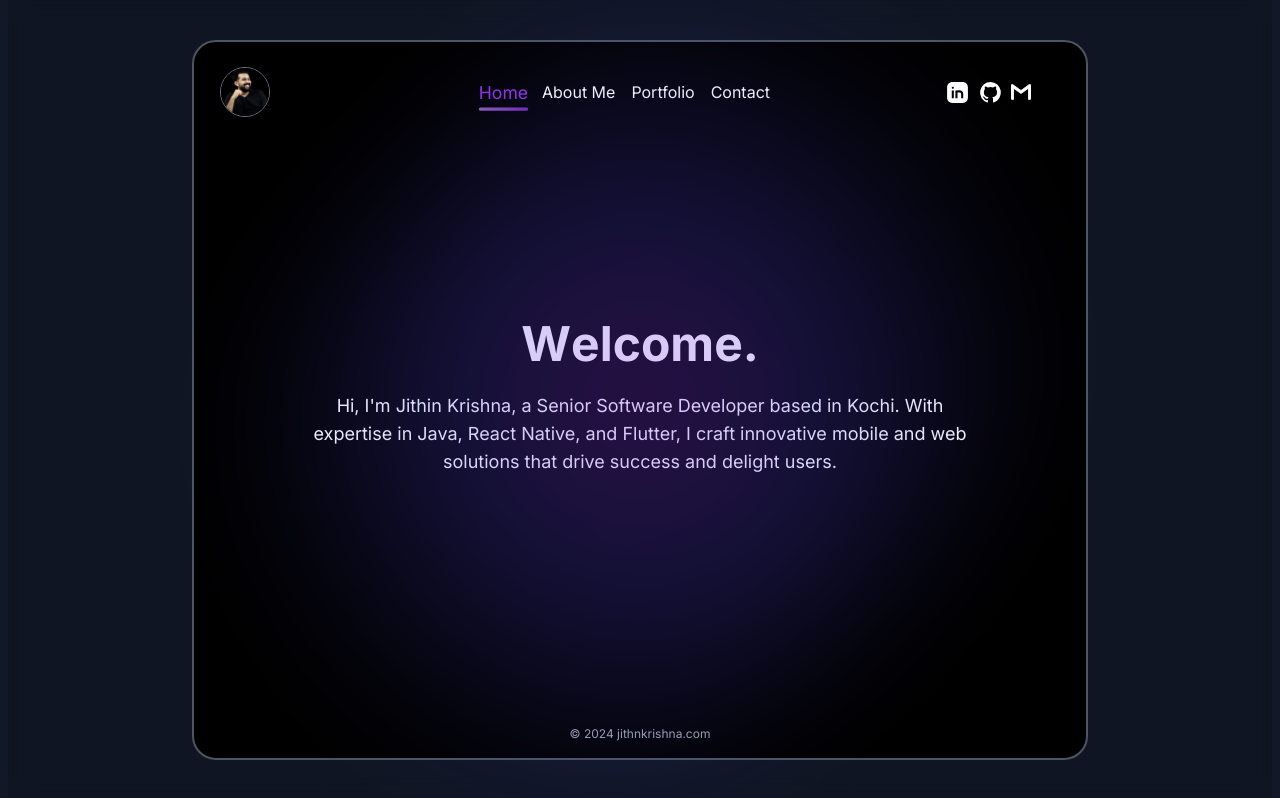
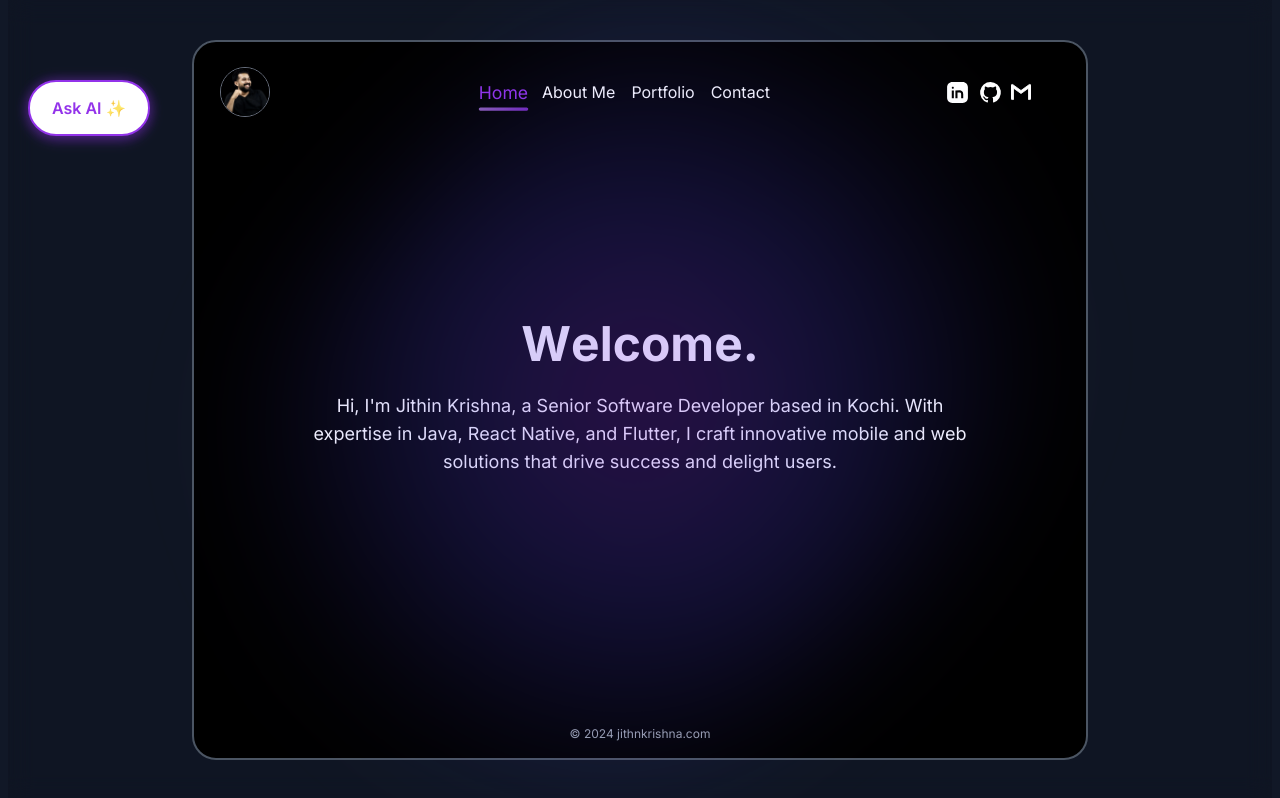
Before and after one commit to Jithinkrishnapu/portfolio, a Next.js app: page / in a window 1280 px wide. Shown: the top 798 px of the page. Built offline with nearby package versions, Linux system fonts and the light colour scheme.

Commit message:
feat: add Floating AI button with draggable functionality and animations

```diff
--- a/app/component/FlipCard.tsx
+++ b/app/component/FlipCard.tsx
@@ -7,6 +7,7 @@ import ContactForm from '../pages/ContactForm';
 import Cards from './Card';
 import AnimatedTextCharacter from './AnimationTextCharector';
 import Navbar from './NavBar';
+import FloatingAIButton from './FloatingAIButton';
 
 // Define FlipCard props interface
 interface FlipCardProps {
@@ -181,6 +182,9 @@ const FlipCard: React.FC<FlipCardProps> = () => {
       <SectionContent />
       <SectionContent />
     </ReactCardFlip>
+
+    <FloatingAIButton />
+
     <div className="blob-background" />
     </div>
   );
--- /dev/null
+++ b/app/component/FloatingAIButton.tsx
@@ -0,0 +1,61 @@
+"use client";
+import { useState, useRef, useEffect } from "react";
+
+export default function FloatingAIButton() {
+  const buttonRef = useRef<HTMLDivElement>(null);
+  const [position, setPosition] = useState({ x: 20, y: 80 }); // default bottom-right
+  const [dragging, setDragging] = useState(false);
+  const [offset, setOffset] = useState({ x: 0, y: 0 });
+
+  const handlePointerDown = (e: any) => {
+    setDragging(true);
+    const rect = buttonRef.current?.getBoundingClientRect();
+    setOffset({
+      x: e.clientX - (rect?.left || 0),
+      y: e.clientY - (rect?.top || 0),
+    });
+  };
+
+  const handlePointerMove = (e: any) => {
+    if (!dragging) return;
+    setPosition({
+      x: e.clientX - offset.x,
+      y: e.clientY - offset.y,
+    });
+  };
+
+  const handlePointerUp = () => setDragging(false);
+
+  useEffect(() => {
+    window.addEventListener("pointermove", handlePointerMove);
+    window.addEventListener("pointerup", handlePointerUp);
+    return () => {
+      window.removeEventListener("pointermove", handlePointerMove);
+      window.removeEventListener("pointerup", handlePointerUp);
+    };
+  });
+
+  return (
+    <div
+      ref={buttonRef}
+      onPointerDown={handlePointerDown}
+      className="ai-btn sparkle-container"
+      style={{
+        position: "fixed",
+        left: position.x,
+        top: position.y,
+        zIndex: 9999,
+        cursor: "grab",
+      }}
+    >
+      <a
+        href="https://ai.jithinkrishna.com"
+        target="_blank"
+        className="ai-btn-inner"
+      >
+        Ask AI
+        <span className="sparkle-icon">✨</span>
+      </a>
+    </div>
+  );
+}
--- a/app/globals.css
+++ b/app/globals.css
@@ -84,3 +84,45 @@
     transform: translate(-50%, -50%) rotate(360deg);
   }
 }
+
+/* Notice bounce + glow */
+@keyframes notice-bounce {
+  0%, 100% { transform: translateY(0) scale(1); }
+  20% { transform: translateY(-6px) scale(1.05); }
+}
+
+@keyframes notice-glow {
+  0%, 100% { box-shadow: 0 0 12px rgba(147, 51, 234, 0.35); }
+  50% { box-shadow: 0 0 22px rgba(147, 51, 234, 0.6); }
+}
+
+/* Sparkle float */
+@keyframes sparkle {
+  0%, 100% { opacity: 0.75; transform: scale(1); }
+  50% { opacity: 1; transform: scale(1.25); }
+}
+
+.ai-btn {
+  animation: notice-bounce 6s ease-in-out infinite,
+             notice-glow 6s ease-in-out infinite;
+             border-radius: 50px;
+}
+
+.ai-btn-inner {
+  background: white;
+  border: 2px solid #9333EA;
+  padding: 14px 22px;
+  border-radius: 50px;
+  font-weight: 600;
+  color: #9333EA;
+  display: flex;
+  align-items: center;
+  gap: 4px;
+  box-shadow: 0 4px 14px rgba(147, 51, 234, 0.35);
+  user-select: none;
+}
+
+.sparkle-icon {
+  animation: sparkle 1.4s infinite ease-in-out;
+  display: inline-block;
+}
```
